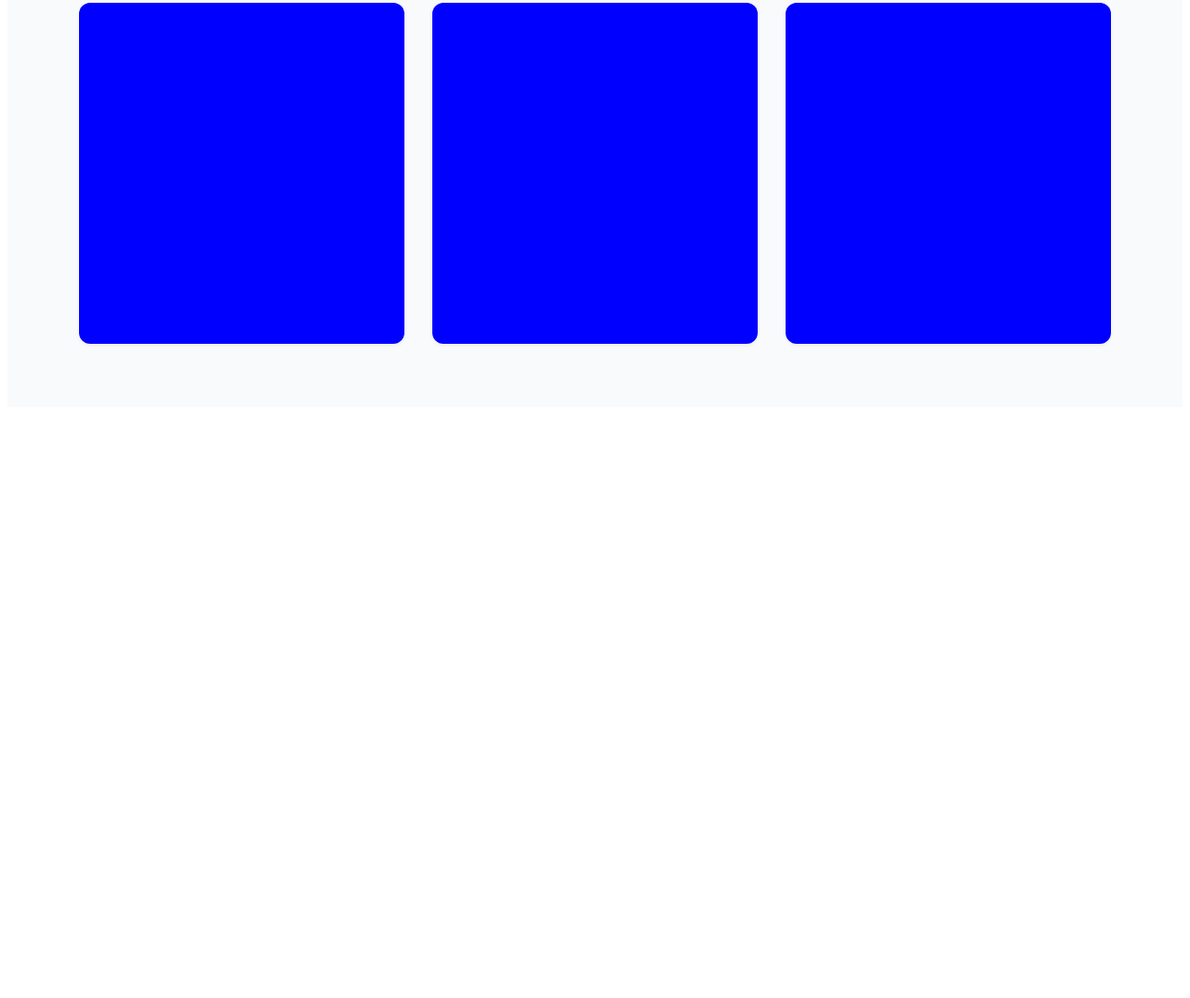
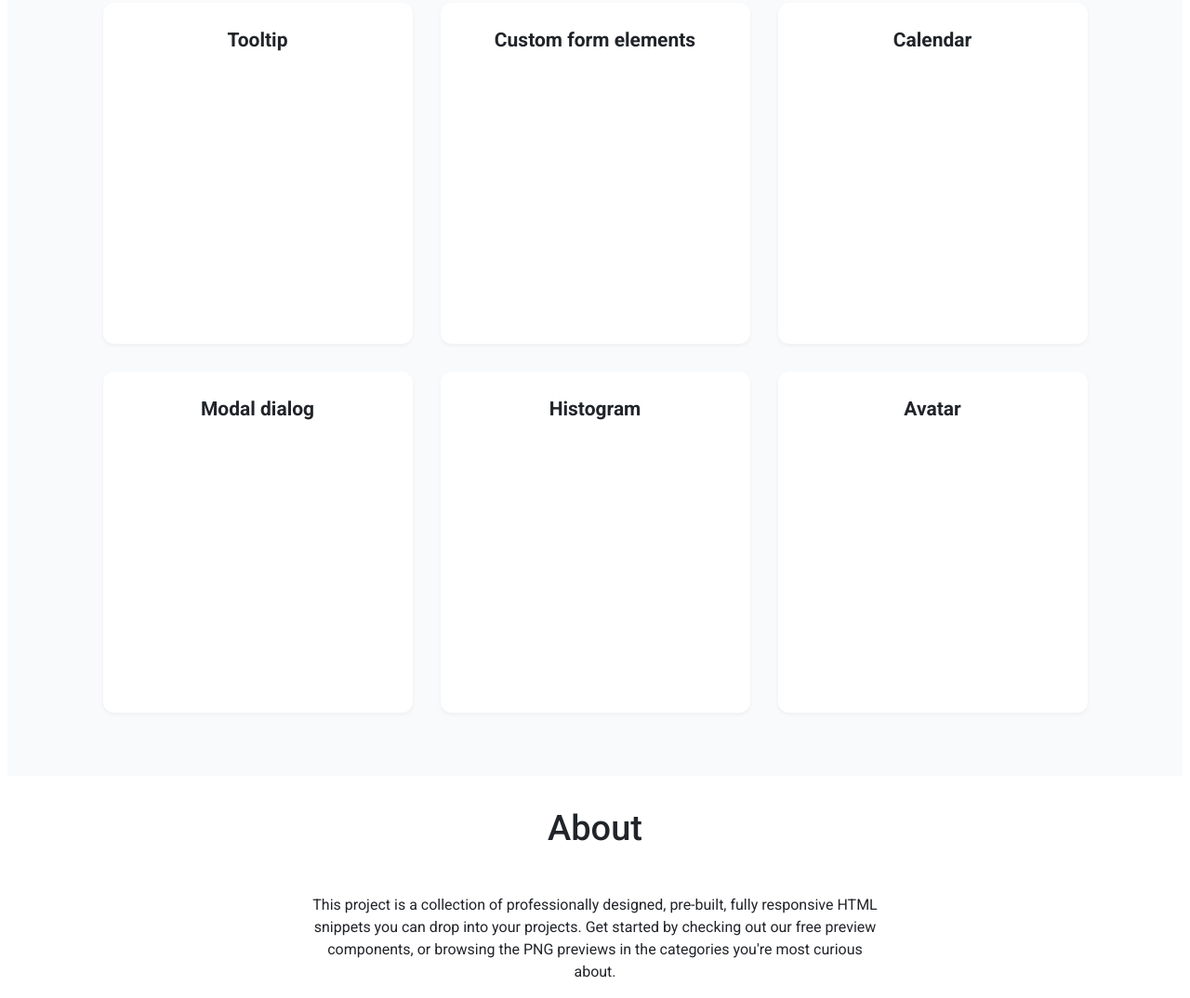
Before and after one commit to tinatimkova/htmlcss-20231027_tinaatimkovaa, a website: page index.html in a window 1280 px wide. Shown: the part 377-1451 px from the top of the page at 93% size. Before the commit the page ends 815 px from the top, so only its background shows below. Drawn offline with Linux system fonts and the light colour scheme.

Commit message:
started using flex containers for main page layout

```diff
--- a/assets/fonts/fonts.css
+++ b/assets/fonts/fonts.css
@@ -1 +1,4 @@
 @import url('https://fonts.googleapis.com/css2?family=Roboto:ital,wght@0,100;0,300;0,400;0,500;0,700;0,900;1,100;1,300;1,400;1,500;1,700;1,900&display=swap');
+
+
+@import url('https://fonts.googleapis.com/css2?family=Inter:wght@400;500&display=swap');
--- a/components/card/card.css
+++ b/components/card/card.css
@@ -1,10 +1,17 @@
 .card {
-    width: 350px;
-    height: 367px;
+    color: var(--Black, #212429);
     border-radius: 12px;
-    background: blue;
+    background: var(--white);
     /* Card Shadow */
     box-shadow: 0px 2px 4px 0px rgba(33, 36, 41, 0.05);
-    display: inline-block;
-    font-size: 16px;
+    text-align: center;
+    font-family: Roboto;
+    font-size: 21px;
+    font-style: normal;
+    font-weight: 500;
+    line-height: normal;
 }
+
+.card__title {
+
+}
--- a/components/container/container.css
+++ b/components/container/container.css
@@ -2,3 +2,9 @@
     max-width: 1110px;
     margin: 0 auto;
 }
+
+.container__footer {
+    display: flex;
+    flex-direction: column;
+    align-items: center;
+}
--- a/components/footer/footer.css
+++ b/components/footer/footer.css
@@ -1,5 +1,20 @@
 
 .footer {
-    height: 50px;
-    background: red;
+    color: var(--black);
+    font-family: Inter;
+    font-style: normal;
 }
+
+.footer__title {
+    font-size: 38px;
+    font-weight: 500;
+    line-height: 48px;
+}
+
+.footer__description {
+    text-align: center;
+    width: 56%;
+    font-size: 16px;
+    font-weight: 400;
+    line-height: 24px;
+}
--- a/components/preview/preview.css
+++ b/components/preview/preview.css
@@ -4,10 +4,13 @@
 }
 
 .preview__cards {
-    font-size: 0;
-    margin: -15px;
+  display: flex;
+  justify-content: center;
+  flex-wrap: wrap;
+  gap: 30px;
 }
 
 .preview__card {
-    margin: 15px;
+  flex-basis: 30%;
+  height: 367px;
 }
--- a/index.html
+++ b/index.html
@@ -14,15 +14,32 @@
         <main class="preview page__main">
             <div class="container">
                 <div class="preview__cards">
-                    <div class="card preview__card"></div>
-                    <div class="card preview__card"></div>
-                    <div class="card preview__card"></div>
+                    <div class="card preview__card">
+                        <h4 class="card__title">Tooltip</h4>
+                    </div>
+                    <div class="card preview__card">
+                        <h4 class="card__title">Custom form elements</h4>
+                    </div>
+                    <div class="card preview__card">
+                        <h4 class="card__title">Calendar</h4>
+                    </div>
+                    <div class="card preview__card">
+                        <h4 class="card__title">Modal dialog</h4>
+                    </div>
+                    <div class="card preview__card">
+                        <h4 class="card__title">Histogram</h4>
+                    </div>
+                    <div class="card preview__card">
+                        <h4 class="card__title">Avatar</h4>
+                    </div>
                 </div>
             </div>
         </main>
         <footer class="footer">
-            <!-- <h2 class="footer__title">About</h2>
-            <p class="footer__description">This project is a collection of professionally designed, pre-built, fully responsive HTML snippets you can drop into your projects. Get started by checking out our free preview components, or browsing the PNG previews in the categories you're most curious about.</p> -->
+            <div class="container container__footer">
+                <h2 class="footer__title">About</h2>
+                <p class="footer__description">This project is a collection of professionally designed, pre-built, fully responsive HTML snippets you can drop into your projects. Get started by checking out our free preview components, or browsing the PNG previews in the categories you're most curious about.</p>
+            </div>
         </footer>
         </div>
     </body>
```
